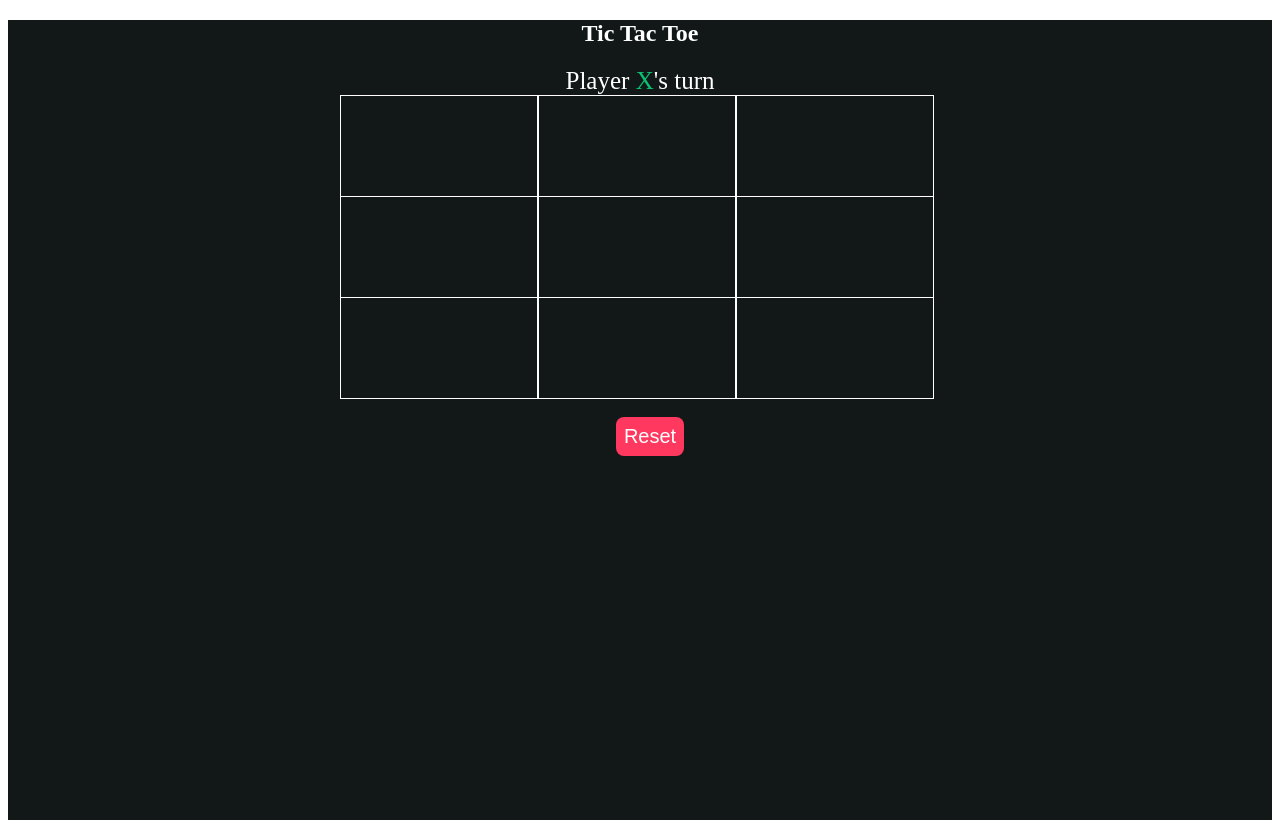
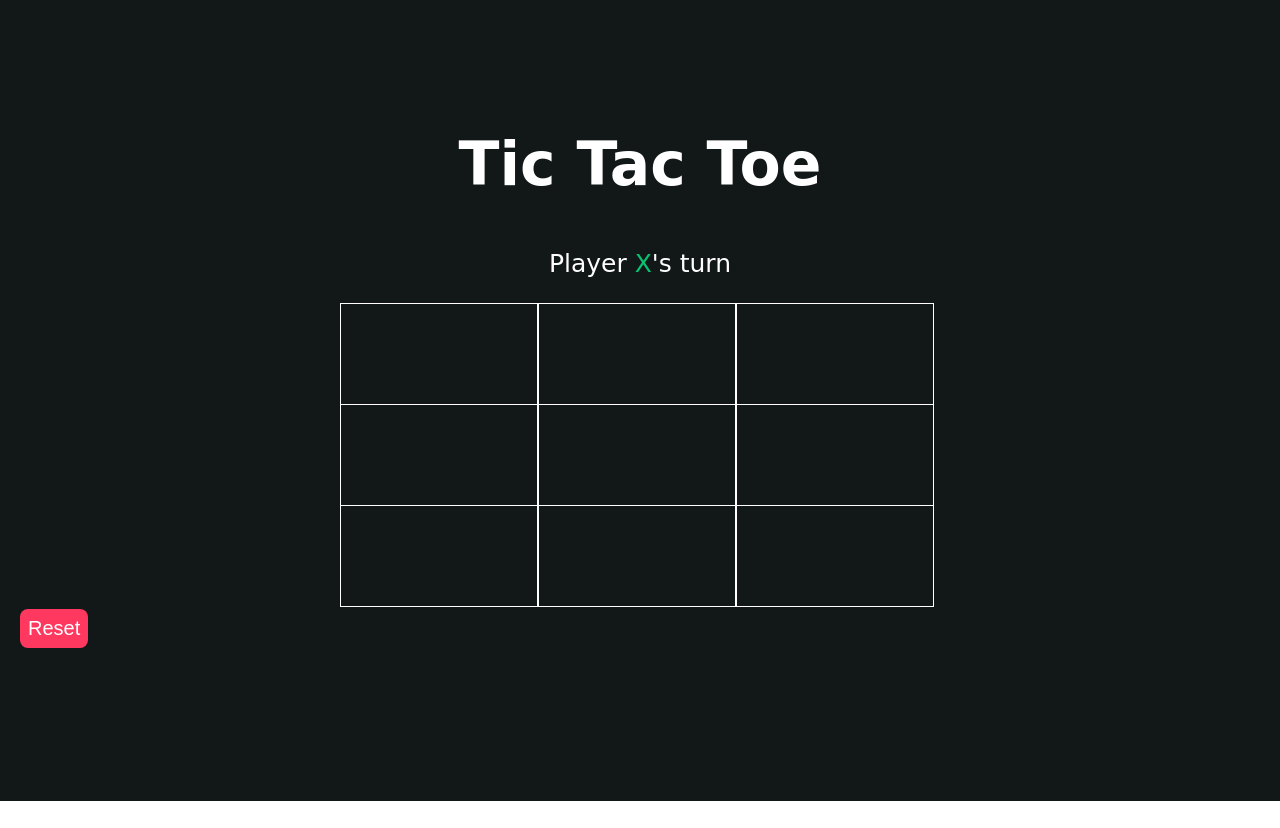
Before and after one commit to Tonchevv/exercises, a plain HTML site: page index.html in a window 1280 px wide. After the commit the page ends 801 px from the top, so only its background shows below. Drawn offline with Linux system fonts and the light colour scheme.

Commit message:
commit 2

```diff
--- a/style.css
+++ b/style.css
@@ -1,4 +1,4 @@
-{
+body {
     padding: 0;
     margin: 0;
     font-family: 'Itim', cursive;
@@ -8,21 +8,21 @@
 .background {
     background-color: #121818;
     height: 100vh;
-    padding-to: 1px;
+    padding-top: 1px;
 }
 
 .title {
     color: white;
     text-align: center;
-    font-size  40px;
-    margin-top 10%;
+    font-size: 40px;
+    margin-top: 10%;
 }
 .display {
     color: white;
     font-size: 25px;
     text-align: center;
-    margin-top: lem;
-    margin-bottom: lem;
+    margin-top: 1em;
+    margin-bottom: 1em;
 }
 
 .hide {
@@ -50,17 +50,10 @@
 .playerX {
     color: #09C372;
 }
-.playerO{
+.playerO {
     color: #498AFB;
 }
 
-.controls {
-    display: flex;
-    flex-direction: row;
-    justify-content: center;
-    align-items: center;
-    margin-top: 1em;
-}
 
 .controls button {
     color: white;
```
Also changed, not shown: 1 other file.
